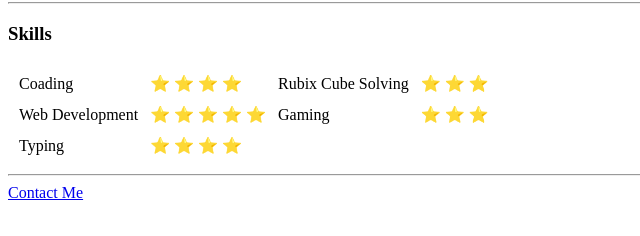
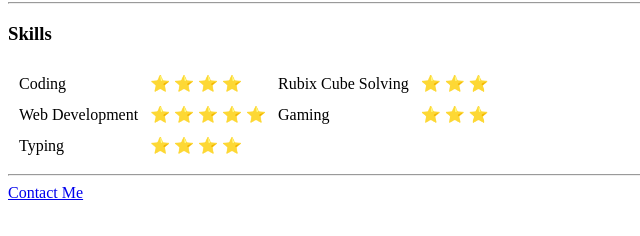
Before and after one commit to coder404s/MyCv, a plain HTML site: page index.html in a window 1280 px wide. Shown: the part 434-670 px from the top of the page, 0-640 px from the left. Drawn offline with Linux system fonts and the light colour scheme.

Commit message:
Update index.html

```diff
--- a/index.html
+++ b/index.html
@@ -57,7 +57,7 @@
     <h3>Skills</h3>
     <table cellspacing="10">
         <tr>
-            <td>Coading</td>
+            <td>Coding</td>
             <td>⭐️ ⭐️ ⭐️ ⭐️</td>
             <td>Rubix Cube Solving</td>
             <td>⭐️ ⭐️ ⭐️ </td>
```
